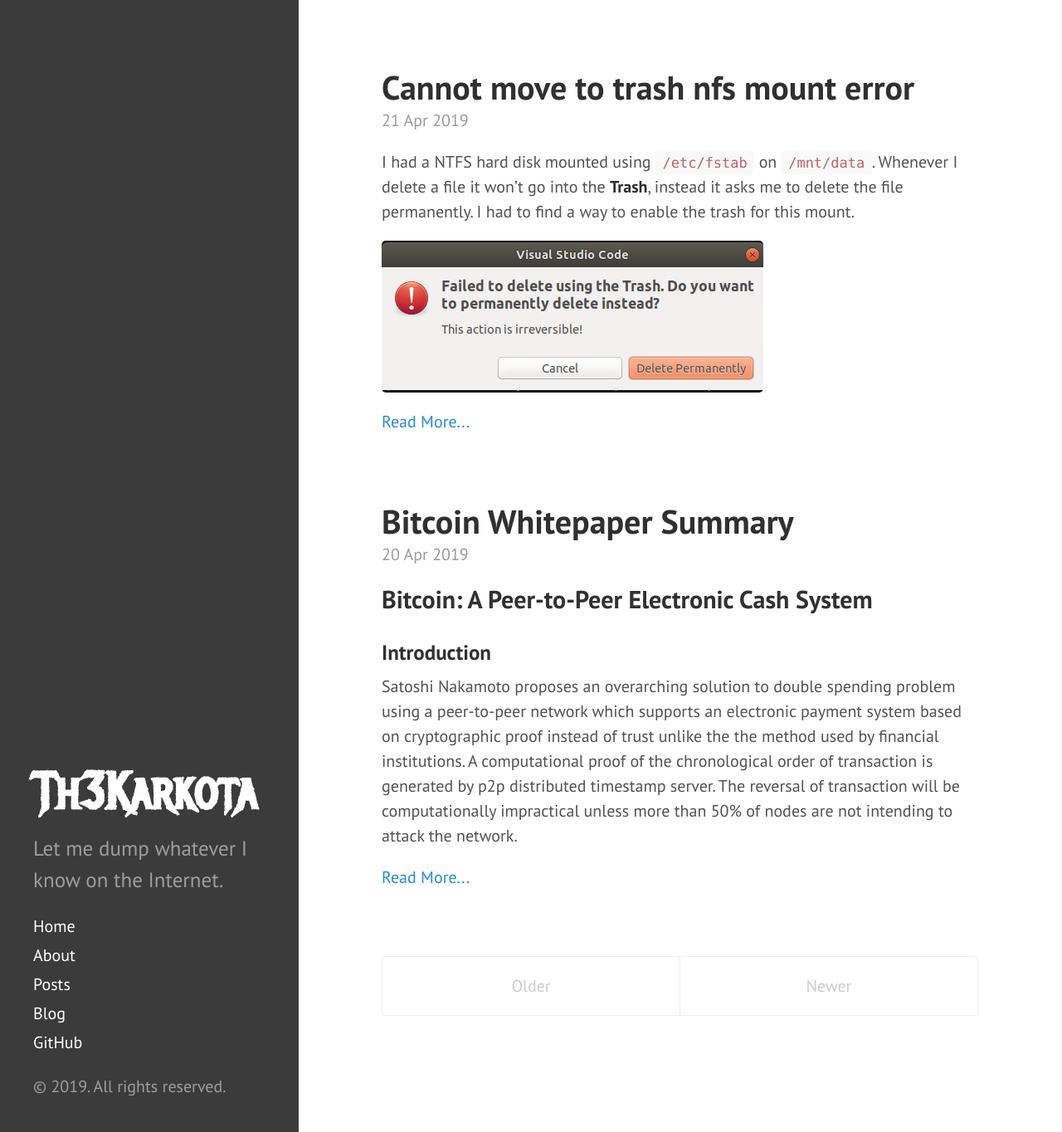
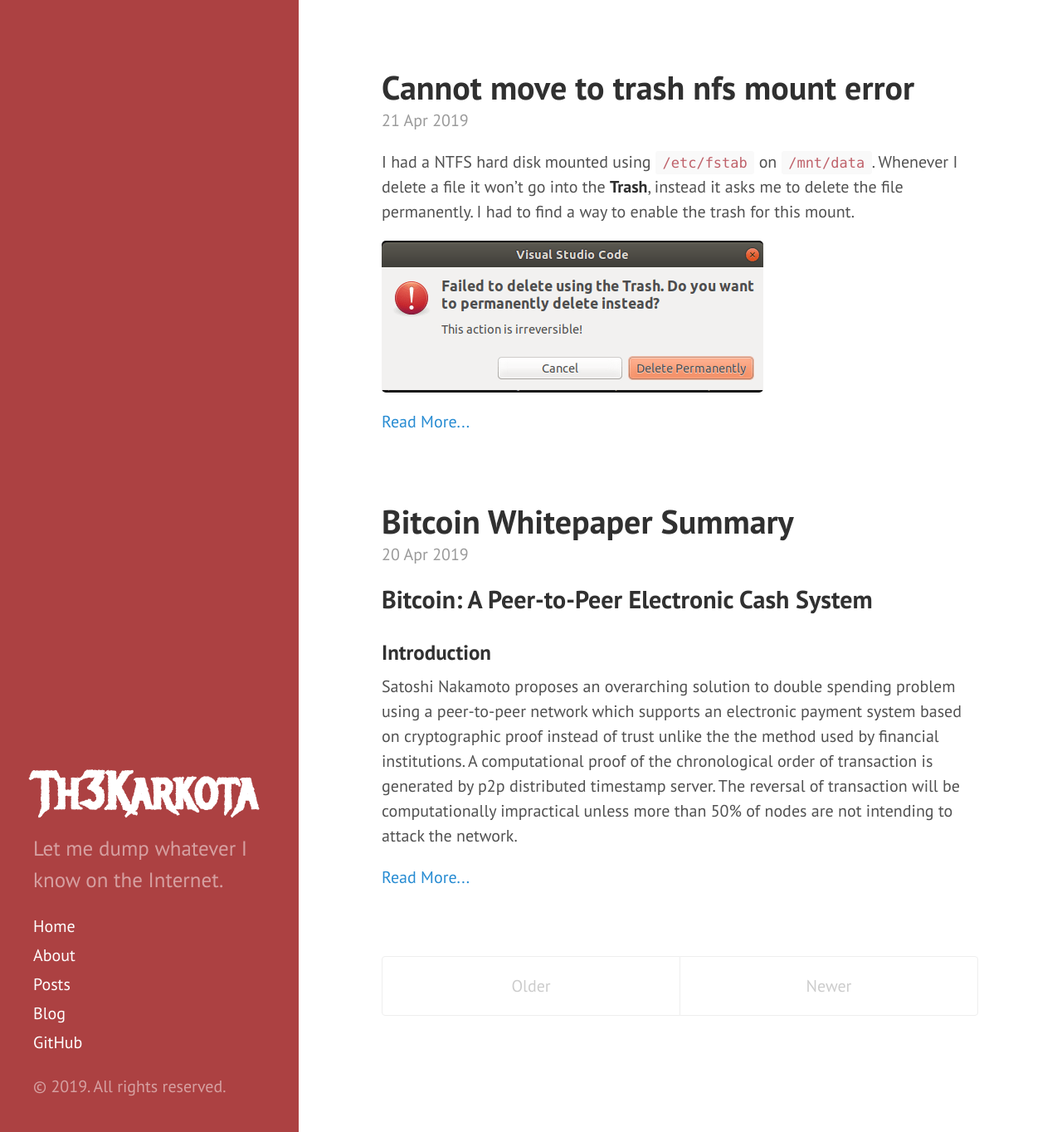
Before and after one commit to jadia/old-jadia.github.io, a Jekyll site: the page built from index.html, in a window 1280 px wide and 1364 px high. Shown: the whole window at 83% size. Built offline with Jekyll 4.4.1, drawn with Linux system fonts in a browser that asks for light colours; the list of posts is cut into pages by our own code.

Commit message:
Make sidebar red

```diff
--- a/public/css/hyde.css
+++ b/public/css/hyde.css
@@ -252,5 +252,5 @@ a.sidebar-nav-item:focus {
 
 /* Custom */
 .theme-custom .sidebar {
-  background-color: #3b3b3b;
+  background-color: #ac4142;
 }
```
